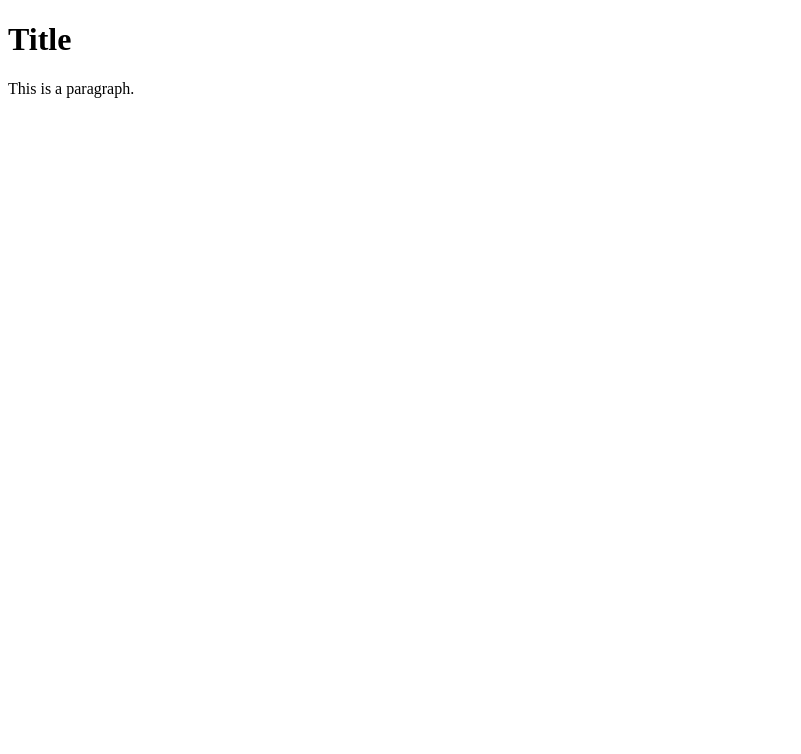
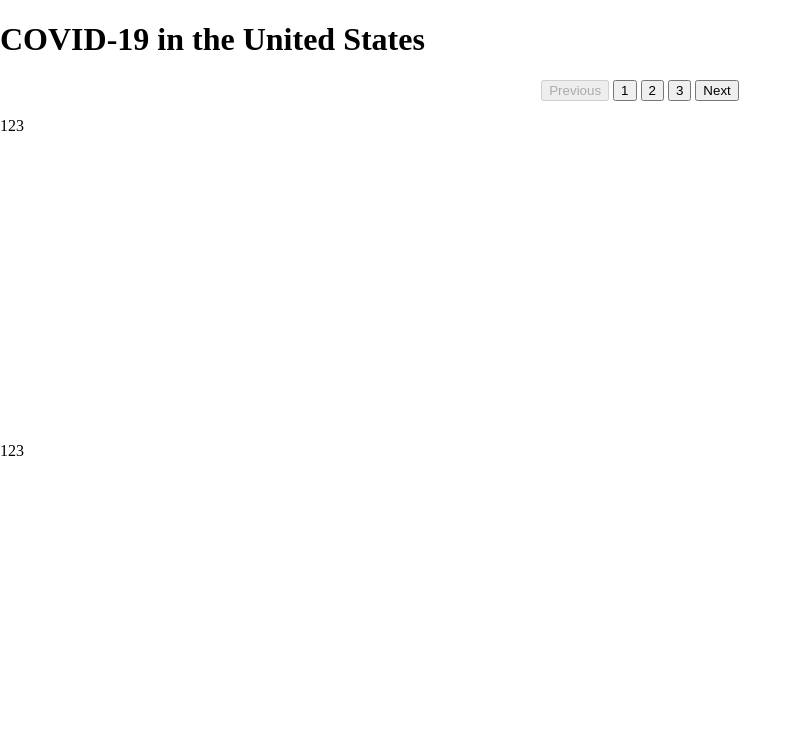
Before and after one commit to LogicFan/logicfan.github.io, a plain HTML site: page index.html in a window 1280 px wide. Shown: the whole page, without its empty margins (0-801 px from the left). Drawn offline with nearby package versions, Linux system fonts and the light colour scheme.

Commit message:
add layout

```diff
--- a/index.html
+++ b/index.html
@@ -3,11 +3,104 @@
 
 <head>
     <title>Narrative Visualization - Yongda Fan</title>
+    <style>
+        html,
+        body {
+            height: 100%;
+            width: 100%;
+            margin: 0;
+        }
+
+        .main {
+            width: 100%;
+            height: calc(100% - 150px);
+            margin: 0;
+            display: flex;
+        }
+
+        .left_column {
+            flex: 20%;
+            columns: 100%;
+            margin: 0;
+            display: flex;
+            flex-direction: column;
+        }
+
+        .right_column {
+            flex: 80%;
+            columns: 100%;
+            margin: 0;
+        }
+
+        #description {
+            width: 100%;
+            flex: 50%;
+        }
+
+        #selection {
+            width: 100%;
+            flex: 50%;
+        }
+
+        #diagram {
+            width: 100%;
+            height: 100%;
+        }
+
+        .debug {
+            border: 1pt;
+            border-style: solid;
+        }
+    </style>
+    <script src="https://cdn.jsdelivr.net/npm/d3@7"></script>
+    <script type="module">
+        var page = 1;
+
+        function ctrl_page_button() {
+            if (page == 1) {
+                document.getElementById("prev").disabled = true
+                document.getElementById("next").disabled = false
+            } else if (page == 3) {
+                document.getElementById("prev").disabled = false
+                document.getElementById("next").disabled = true
+            } else {
+                document.getElementById("prev").disabled = true
+                document.getElementById("next").disabled = true
+            }
+        }
+
+        function page1() {
+
+        }
+
+        ctrl_page_button()
+    </script>
 </head>
 
 <body>
+    <h1>COVID-19 in the United States</h1>
+    <div style="text-align: center;">
+        <button id="prev">Previous</button>
+        <button>1</button>
+        <button>2</button>
+        <button>3</button>
+        <button id="next">Next</button>
+    </div>
+    <div class="main">
+        <div class="left_column">
+            <div id="description">
+                <p>123</p>
+            </div>
+            <div id="selection">
+                <p>123</p>
+            </div>
+        </div>
+        <div class="right_column">
+            <svg id="diagram">
+            </svg>
+        </div>
 
-    <h1>Title</h1>
-    <p>This is a paragraph.</p>
+    </div>
+</body>
 
-</body>
+</html>
```
